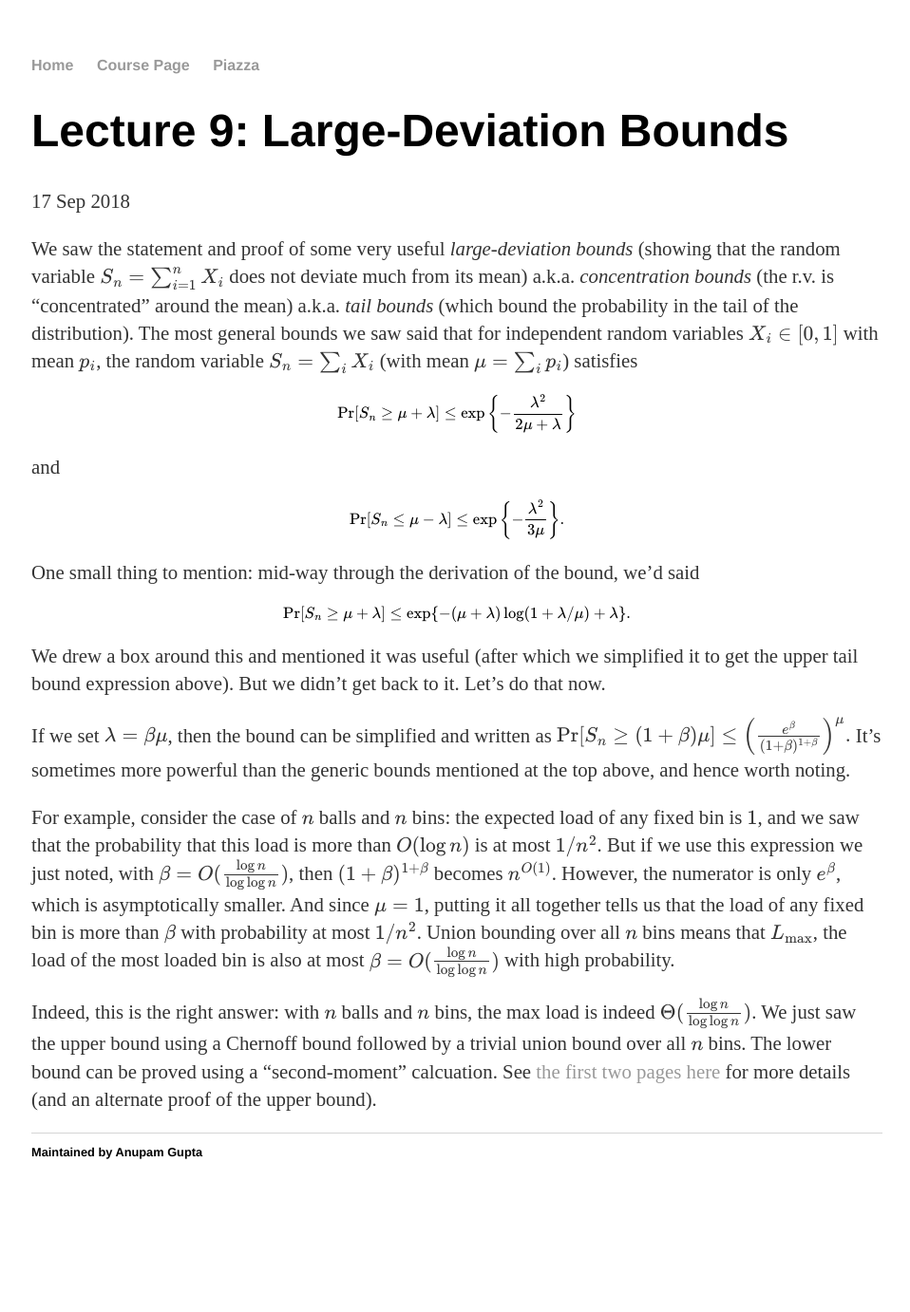
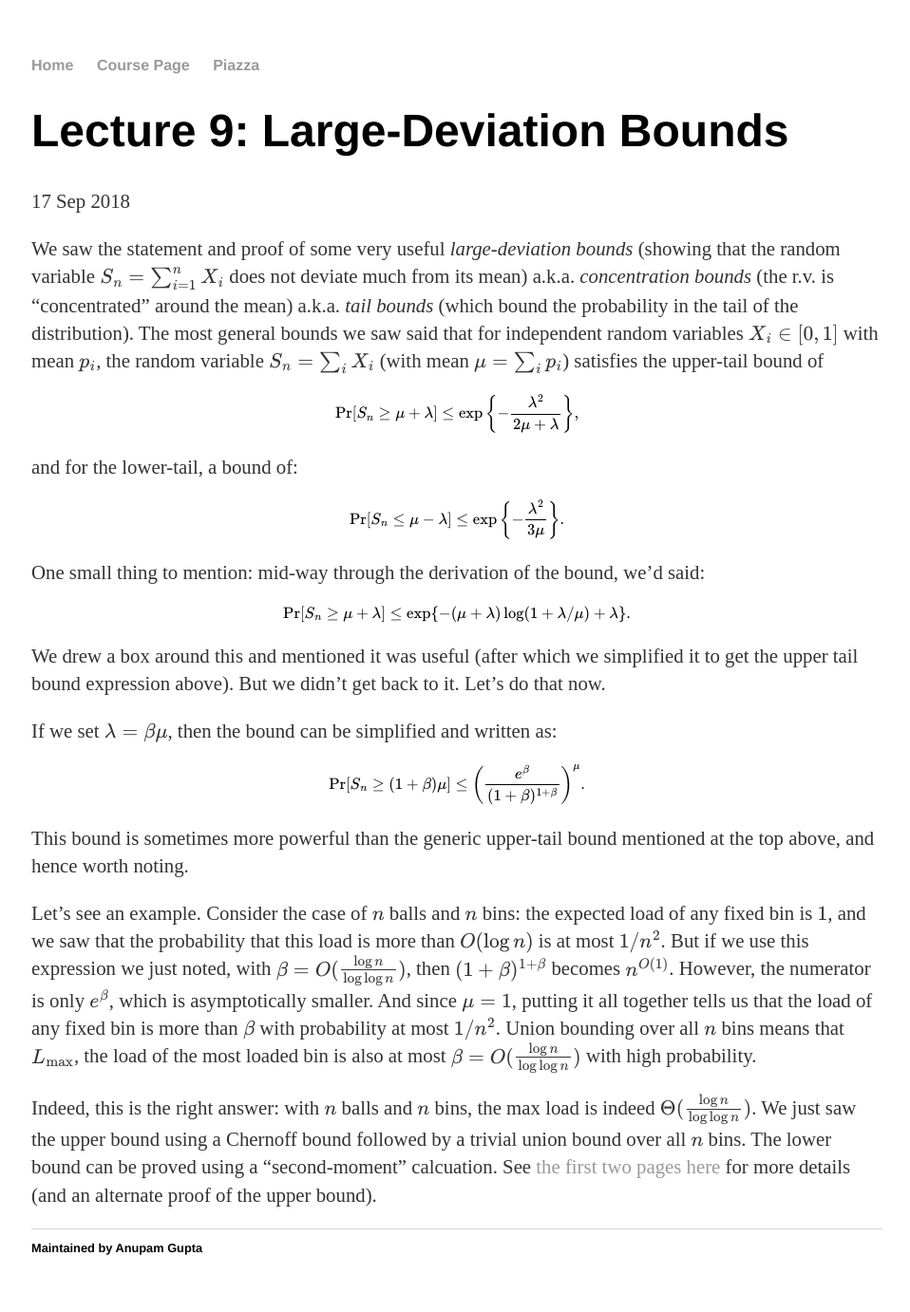
Before and after one commit to cmualgos/cmualgos.github.io, a Jekyll site: the page built from _posts/2018-09-17-chernoff.md, in a window 1280 px wide. Shown: the whole page at 95% size, without its empty margins (159-1117 px from the left). Built offline with Jekyll 4.4.1, drawn with Linux system fonts in a browser that asks for light colours; formulas are drawn with MathJax 3; before the commit the page ends 1281 px from its top, so only the background shows below that.

Commit message:
Chernoff blah3

```diff
--- a/_posts/2018-09-17-chernoff.md
+++ b/_posts/2018-09-17-chernoff.md
@@ -12,16 +12,16 @@ not deviate much from its mean) a.k.a. _concentration bounds_ (the r.v. is
 probability in the tail of the distribution). The most general bounds we
 saw said that for independent random variables $X_i \in [0,1]$ with mean
 $p_i$, the random variable $S_n = \sum_i X_i$ (with mean $\mu = \sum_i
-p_i$) satisfies
+p_i$) satisfies the upper-tail bound of
 
-$$\Pr[ S_n \geq \mu + \lambda ] \leq \exp\left\{- \frac{\lambda^2}{2\mu + \lambda}\right\}$$
+$$\Pr[ S_n \geq \mu + \lambda ] \leq \exp\left\{- \frac{\lambda^2}{2\mu + \lambda}\right\},$$
 
-and
+and for the lower-tail, a bound of:
 
 $$\Pr[ S_n \leq \mu - \lambda ] \leq \exp\left\{- \frac{\lambda^2}{3\mu}\right\}.$$
 
 One small thing to mention: mid-way through the derivation of the bound,
-we'd said
+we'd said:
 
 $$ \Pr[ S_n \geq \mu + \lambda ] \leq \exp\{ - (\mu + \lambda) \log (1 +
 \lambda/\mu) + \lambda \}.$$
@@ -31,22 +31,25 @@ simplified it to get the upper tail bound expression above). But we
 didn't get back to it. Let's do that now.
 
 If we set $\lambda = \beta\mu$, then the bound can be simplified and
-written as
+written as:
+
 $$ \Pr[ S_n \geq (1+\beta)\mu ] \leq \left(
 \frac{e^\beta}{(1+\beta)^{1+\beta}} \right)^\mu.$$
-It's sometimes more powerful than the generic bounds mentioned at the
-top above, and hence worth noting.
 
-For example, consider the case of $n$ balls and $n$ bins: the expected
-load of any fixed bin is $1$, and we saw that the probability that this
-load is more than $O(\log n)$ is at most $1/n^2$. But if we use this
-expression we just noted, with $\beta = O(\frac{\log n}{\log \log n})$,
-then $(1+\beta)^{1+\beta}$ becomes $n^{O(1)}$. However, the numerator is
-only $e^\beta$, which is asymptotically smaller. And since $\mu = 1$,
-putting it all together tells us that the load of any fixed bin is more
-than $\beta$ with probability at most $1/n^2$. Union bounding over all
-$n$ bins means that $L_{\max}$, the load of the most loaded bin is also
-at most $\beta = O(\frac{\log n}{\log \log n})$ with high probability.
+This bound is sometimes more powerful than the generic upper-tail bound
+mentioned at the top above, and hence worth noting.
+
+Let's see an example. Consider the case of $n$ balls and $n$ bins: the
+expected load of any fixed bin is $1$, and we saw that the probability
+that this load is more than $O(\log n)$ is at most $1/n^2$. But if we
+use this expression we just noted, with $\beta = O(\frac{\log n}{\log
+\log n})$, then $(1+\beta)^{1+\beta}$ becomes $n^{O(1)}$. However, the
+numerator is only $e^\beta$, which is asymptotically smaller. And since
+$\mu = 1$, putting it all together tells us that the load of any fixed
+bin is more than $\beta$ with probability at most $1/n^2$. Union
+bounding over all $n$ bins means that $L_{\max}$, the load of the most
+loaded bin is also at most $\beta = O(\frac{\log n}{\log \log n})$ with
+high probability.
 
 Indeed, this is the right answer: with $n$ balls and $n$ bins, the max
 load is indeed $\Theta(\frac{\log n}{\log \log n})$. We just saw the
```
